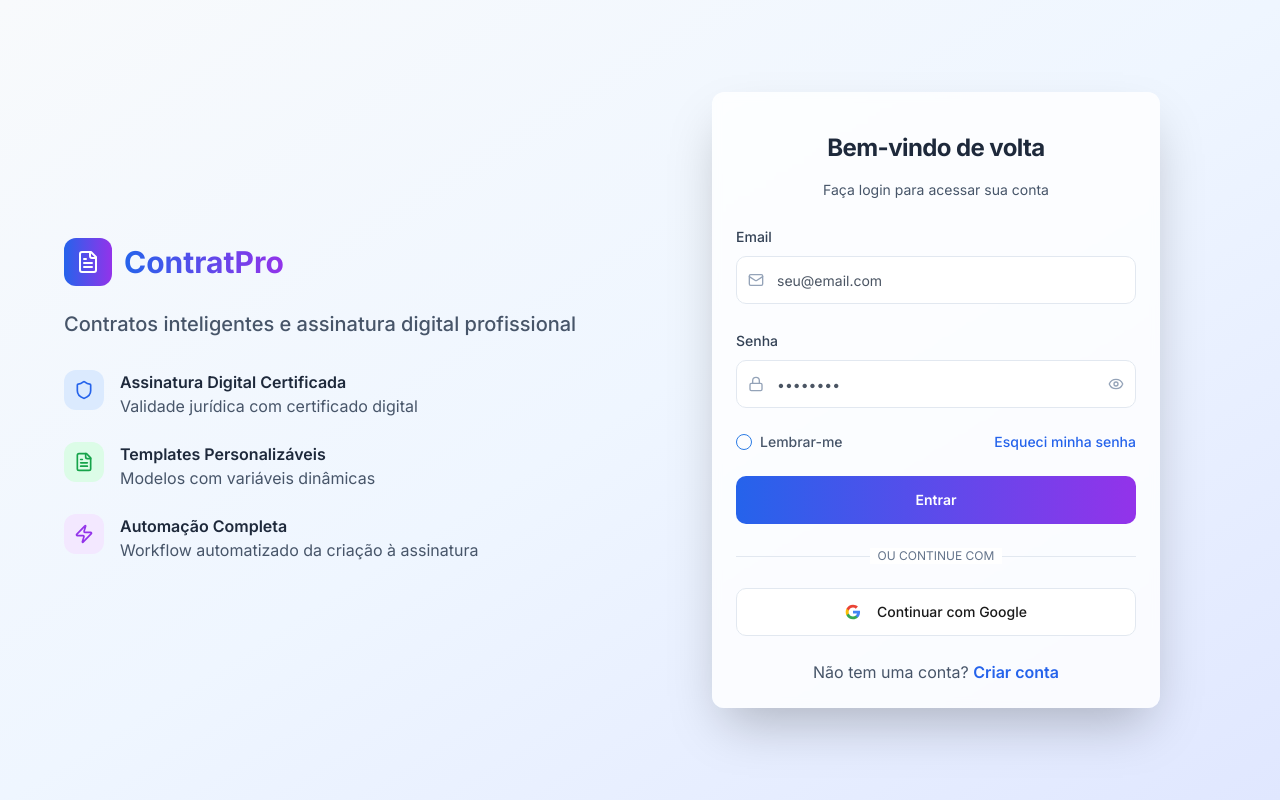
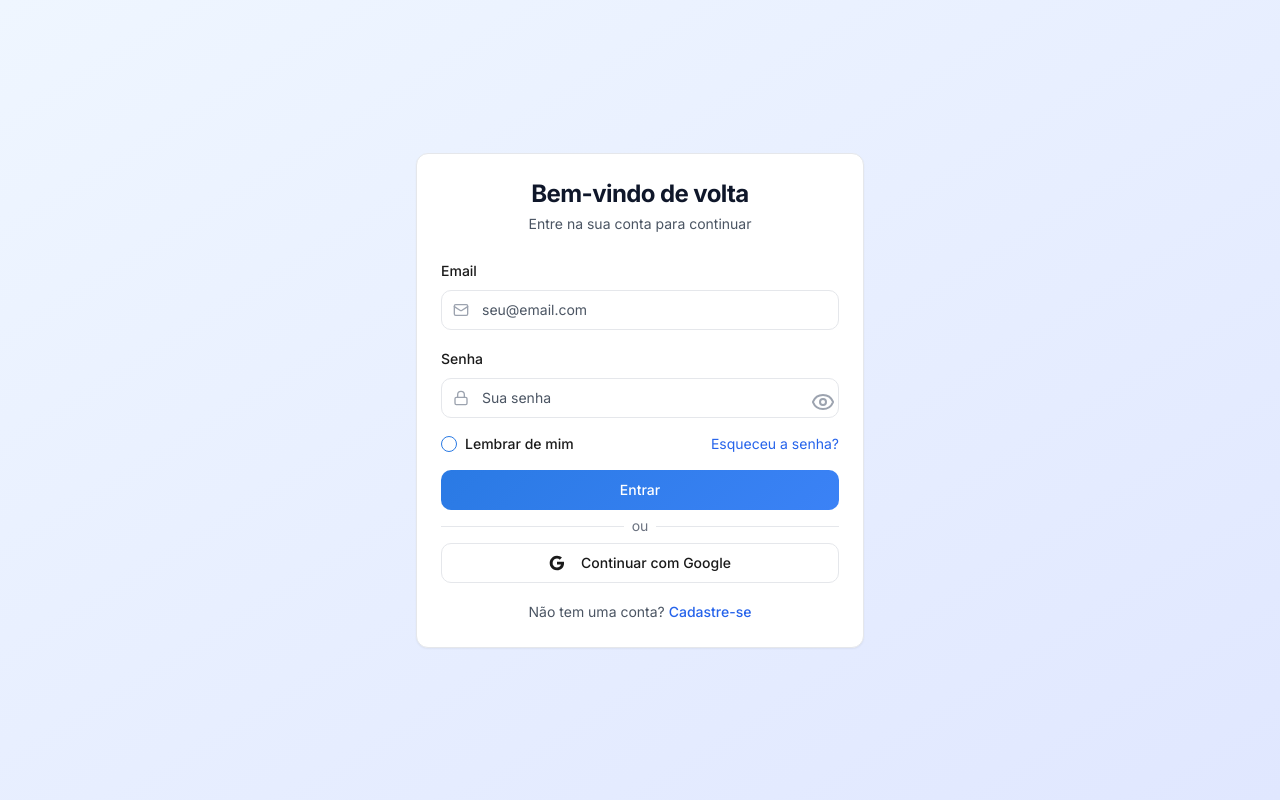
Before and after one commit to xCONEx/Creatorly.ContratPro, a React (Vite) app: page /login in a window 1280 px wide. Built offline with nearby package versions, Linux system fonts and the light colour scheme.

Commit message:
Update Login.tsx

```diff
--- a/src/pages/Login.tsx
+++ b/src/pages/Login.tsx
@@ -1,33 +1,37 @@
 
-import React, { useState, useEffect } from 'react';
-import { useNavigate, Link } from 'react-router-dom';
+import React, { useState } from 'react';
+import { Link, useNavigate } from 'react-router-dom';
 import { Button } from '@/components/ui/button';
 import { Input } from '@/components/ui/input';
 import { Label } from '@/components/ui/label';
+import { Card, CardContent, CardDescription, CardHeader, CardTitle } from '@/components/ui/card';
 import { Checkbox } from '@/components/ui/checkbox';
-import { Card, CardContent, CardDescription, CardHeader, CardTitle } from '@/components/ui/card';
-import { Eye, EyeOff, Mail, Lock, FileText, Shield, Zap } from 'lucide-react';
+import { Separator } from '@/components/ui/separator';
 import { useAuth } from '@/hooks/useAuth';
 import { toast } from '@/hooks/use-toast';
+import { Eye, EyeOff, Mail, Lock, Loader2 } from 'lucide-react';
 
 const Login = () => {
   const [email, setEmail] = useState('');
   const [password, setPassword] = useState('');
+  const [rememberMe, setRememberMe] = useState(false);
   const [showPassword, setShowPassword] = useState(false);
-  const [rememberMe, setRememberMe] = useState(false);
   const [isLoading, setIsLoading] = useState(false);
+  const { signIn, signInWithGoogle } = useAuth();
   const navigate = useNavigate();
-  const { signIn, signInWithGoogle, user, loading } = useAuth();
 
-  // Redirecionar se já estiver logado
-  useEffect(() => {
-    if (!loading && user) {
-      navigate('/dashboard');
+  const handleSubmit = async (e: React.FormEvent) => {
+    e.preventDefault();
+
+    if (!email || !password) {
+      toast({
+        title: "Campos obrigatórios",
+        description: "Por favor, preencha email e senha.",
+        variant: "destructive",
+      });
+      return;
     }
-  }, [user, loading, navigate]);
 
-  const handleLogin = async (e: React.FormEvent) => {
-    e.preventDefault();
     setIsLoading(true);
 
     try {
@@ -37,182 +41,100 @@ const Login = () => {
         console.error('Login error:', error);
         toast({
           title: "Erro no login",
-          description: error.message === 'Invalid login credentials'
-            ? 'Email ou senha incorretos'
-            : error.message,
+          description: error.message || "Credenciais inválidas. Verifique seu email e senha.",
           variant: "destructive",
         });
-        setIsLoading(false);
       } else {
         toast({
-          title: "Login realizado com sucesso!",
-          description: "Redirecionando...",
+          title: "Login realizado!",
+          description: "Bem-vindo de volta ao ContratPro.",
         });
-        // Não definir loading como false aqui pois o redirect vai acontecer
+        navigate('/dashboard');
       }
     } catch (error) {
-      console.error('Login error:', error);
+      console.error('Unexpected error:', error);
       toast({
-        title: "Erro",
-        description: "Ocorreu um erro inesperado",
+        title: "Erro inesperado",
+        description: "Ocorreu um erro. Tente novamente.",
         variant: "destructive",
       });
+    } finally {
       setIsLoading(false);
     }
   };
 
-  const handleGoogleLogin = async () => {
+  const handleGoogleSignIn = async () => {
     setIsLoading(true);
-
     try {
       const { error } = await signInWithGoogle();
-
       if (error) {
-        console.error('Google login error:', error);
+        console.error('Google sign in error:', error);
         toast({
-          title: "Erro no login com Google",
-          description: error.message,
+          title: "Erro no login",
+          description: "Não foi possível fazer login com Google. Tente novamente.",
           variant: "destructive",
         });
-        setIsLoading(false);
       }
-      // Não definir loading como false aqui pois o redirect vai acontecer
     } catch (error) {
-      console.error('Google login error:', error);
+      console.error('Unexpected Google sign in error:', error);
       toast({
-        title: "Erro",
-        description: "Ocorreu um erro inesperado",
+        title: "Erro inesperado",
+        description: "Ocorreu um erro. Tente novamente.",
         variant: "destructive",
       });
+    } finally {
       setIsLoading(false);
     }
   };
 
-  const handleForgotPassword = () => {
-    toast({
-      title: "Recuperação de senha",
-      description: "Funcionalidade em desenvolvimento",
-    });
-  };
-
-  // Mostrar loading enquanto verifica autenticação
-  if (loading) {
   return (
-      <div className="min-h-screen bg-gradient-to-br from-slate-50 via-blue-50 to-indigo-100 flex items-center justify-center">
-        <div className="w-8 h-8 border-4 border-blue-600 border-t-transparent rounded-full animate-spin" />
-      </div>
-    );
-  }
-
-  return (
-    <div className="min-h-screen bg-gradient-to-br from-slate-50 via-blue-50 to-indigo-100 flex items-center justify-center p-4">
-      <div className="w-full max-w-6xl grid lg:grid-cols-2 gap-8 items-center">
-        {/* Left side - Branding */}
-        <div className="hidden lg:block space-y-8">
-          <div className="space-y-6">
-            <div className="flex items-center space-x-3">
-              <div className="w-12 h-12 bg-gradient-to-r from-blue-600 to-purple-600 rounded-xl flex items-center justify-center">
-                <FileText className="w-6 h-6 text-white" />
-              </div>
-              <h1 className="text-3xl font-bold bg-gradient-to-r from-blue-600 to-purple-600 bg-clip-text text-transparent">
-                ContratPro
-              </h1>
-            </div>
-            <p className="text-xl text-slate-600 font-medium">
-              Contratos inteligentes e assinatura digital profissional
-            </p>
-          </div>
-
-          <div className="space-y-6">
-            <div className="flex items-start space-x-4">
-              <div className="w-10 h-10 bg-blue-100 rounded-lg flex items-center justify-center flex-shrink-0">
-                <Shield className="w-5 h-5 text-blue-600" />
-              </div>
-              <div>
-                <h3 className="font-semibold text-slate-800">Assinatura Digital Certificada</h3>
-                <p className="text-slate-600">Validade jurídica com certificado digital</p>
-              </div>
-            </div>
-
-            <div className="flex items-start space-x-4">
-              <div className="w-10 h-10 bg-green-100 rounded-lg flex items-center justify-center flex-shrink-0">
-                <FileText className="w-5 h-5 text-green-600" />
-              </div>
-              <div>
-                <h3 className="font-semibold text-slate-800">Templates Personalizáveis</h3>
-                <p className="text-slate-600">Modelos com variáveis dinâmicas</p>
-              </div>
-            </div>
-
-            <div className="flex items-start space-x-4">
-              <div className="w-10 h-10 bg-purple-100 rounded-lg flex items-center justify-center flex-shrink-0">
-                <Zap className="w-5 h-5 text-purple-600" />
-              </div>
-              <div>
-                <h3 className="font-semibold text-slate-800">Automação Completa</h3>
-                <p className="text-slate-600">Workflow automatizado da criação à assinatura</p>
-              </div>
-            </div>
-          </div>
-        </div>
-
-        {/* Right side - Login Form */}
-        <Card className="w-full max-w-md mx-auto shadow-2xl border-0 bg-white/80 backdrop-blur-sm">
-          <CardHeader className="space-y-4 text-center">
-            <div className="lg:hidden flex items-center justify-center space-x-3 mb-4">
-              <div className="w-10 h-10 bg-gradient-to-r from-blue-600 to-purple-600 rounded-xl flex items-center justify-center">
-                <FileText className="w-5 h-5 text-white" />
-              </div>
-              <h1 className="text-2xl font-bold bg-gradient-to-r from-blue-600 to-purple-600 bg-clip-text text-transparent">
-                ContratPro
-              </h1>
-            </div>
-            <CardTitle className="text-2xl font-bold text-slate-800">Bem-vindo de volta</CardTitle>
-            <CardDescription className="text-slate-600">
-              Faça login para acessar sua conta
+    <div className="min-h-screen bg-gradient-to-br from-blue-50 to-indigo-100 flex items-center justify-center p-4">
+      <Card className="w-full max-w-md">
+        <CardHeader className="space-y-1">
+          <CardTitle className="text-2xl font-bold text-center">
+            Bem-vindo de volta
+          </CardTitle>
+          <CardDescription className="text-center">
+            Entre na sua conta para continuar
           </CardDescription>
         </CardHeader>
-
-          <CardContent>
-            <form onSubmit={handleLogin} className="space-y-6">
+        <CardContent className="space-y-4">
+          <form onSubmit={handleSubmit} className="space-y-4">
             <div className="space-y-2">
-                <Label htmlFor="email" className="text-slate-700">Email</Label>
+              <Label htmlFor="email">Email</Label>
               <div className="relative">
-                  <Mail className="absolute left-3 top-1/2 transform -translate-y-1/2 w-4 h-4 text-slate-400" />
+                <Mail className="absolute left-3 top-3 h-4 w-4 text-gray-400" />
                 <Input
                   id="email"
                   type="email"
                   placeholder="seu@email.com"
                   value={email}
                   onChange={(e) => setEmail(e.target.value)}
-                    className="pl-10 h-12 border-slate-200 focus:border-blue-500 transition-colors"
+                  className="pl-10"
                   required
-                    disabled={isLoading}
                 />
               </div>
             </div>
 
             <div className="space-y-2">
-                <Label htmlFor="password" className="text-slate-700">Senha</Label>
+              <Label htmlFor="password">Senha</Label>
               <div className="relative">
-                  <Lock className="absolute left-3 top-1/2 transform -translate-y-1/2 w-4 h-4 text-slate-400" />
+                <Lock className="absolute left-3 top-3 h-4 w-4 text-gray-400" />
                 <Input
                   id="password"
-                    type={showPassword ? 'text' : 'password'}
-                    placeholder="••••••••"
+                  type={showPassword ? "text" : "password"}
+                  placeholder="Sua senha"
                   value={password}
                   onChange={(e) => setPassword(e.target.value)}
-                    className="pl-10 pr-10 h-12 border-slate-200 focus:border-blue-500 transition-colors"
+                  className="pl-10 pr-10"
                   required
-                    disabled={isLoading}
                 />
                 <button
                   type="button"
                   onClick={() => setShowPassword(!showPassword)}
-                    className="absolute right-3 top-1/2 transform -translate-y-1/2 text-slate-400 hover:text-slate-600 transition-colors"
-                    disabled={isLoading}
+                  className="absolute right-3 top-3 h-4 w-4 text-gray-400 hover:text-gray-600"
                 >
-                    {showPassword ? <EyeOff className="w-4 h-4" /> : <Eye className="w-4 h-4" />}
+                  {showPassword ? <EyeOff /> : <Eye />}
                 </button>
               </div>
             </div>
@@ -222,72 +144,84 @@ const Login = () => {
                 <Checkbox
                   id="remember"
                   checked={rememberMe}
-                    onCheckedChange={setRememberMe}
-                    disabled={isLoading}
+                  onCheckedChange={(checked) => setRememberMe(checked === true)}
                 />
-                  <Label htmlFor="remember" className="text-sm text-slate-600 cursor-pointer">
-                    Lembrar-me
+                <Label htmlFor="remember" className="text-sm">
+                  Lembrar de mim
                 </Label>
               </div>
-                <button
-                  type="button"
-                  onClick={handleForgotPassword}
-                  className="text-sm text-blue-600 hover:text-blue-700 font-medium transition-colors"
+              <Link
+                to="/forgot-password"
+                className="text-sm text-blue-600 hover:underline"
               >
-                  Esqueci minha senha
-                </button>
+                Esqueceu a senha?
+              </Link>
             </div>
 
             <Button
               type="submit"
-                className="w-full h-12 bg-gradient-to-r from-blue-600 to-purple-600 hover:from-blue-700 hover:to-purple-700 text-white font-semibold transition-all duration-200 transform hover:scale-[1.02]"
+              className="w-full gradient-primary text-white"
               disabled={isLoading}
             >
               {isLoading ? (
-                  <div className="flex items-center space-x-2">
-                    <div className="w-4 h-4 border-2 border-white border-t-transparent rounded-full animate-spin" />
-                    <span>Entrando...</span>
-                  </div>
+                <>
+                  <Loader2 className="mr-2 h-4 w-4 animate-spin" />
+                  Entrando...
+                </>
               ) : (
                 'Entrar'
               )}
             </Button>
+          </form>
 
           <div className="relative">
-                <div className="absolute inset-0 flex items-center">
-                  <span className="w-full border-t border-slate-200" />
-                </div>
-                <div className="relative flex justify-center text-xs uppercase">
-                  <span className="bg-white px-2 text-slate-500">Ou continue com</span>
+            <Separator />
+            <div className="absolute inset-0 flex items-center justify-center">
+              <span className="bg-white px-2 text-sm text-gray-500">ou</span>
             </div>
           </div>
 
           <Button
-                type="button"
             variant="outline"
-                className="w-full h-12 border-slate-200 hover:bg-slate-50"
-                onClick={handleGoogleLogin}
+            onClick={handleGoogleSignIn}
+            className="w-full"
             disabled={isLoading}
           >
-                <svg className="w-5 h-5 mr-2" viewBox="0 0 24 24">
-                  <path fill="#4285F4" d="M22.56 12.25c0-.78-.07-1.53-.2-2.25H12v4.26h5.92c-.26 1.37-1.04 2.53-2.21 3.31v2.77h3.57c2.08-1.92 3.28-4.74 3.28-8.09z"/>
-                  <path fill="#34A853" d="M12 23c2.97 0 5.46-.98 7.28-2.66l-3.57-2.77c-.98.66-2.23 1.06-3.71 1.06-2.86 0-5.29-1.93-6.16-4.53H2.18v2.84C3.99 20.53 7.7 23 12 23z"/>
-                  <path fill="#FBBC05" d="M5.84 14.09c-.22-.66-.35-1.36-.35-2.09s.13-1.43.35-2.09V7.07H2.18C1.43 8.55 1 10.22 1 12s.43 3.45 1.18 4.93l2.85-2.22.81-.62z"/>
-                  <path fill="#EA4335" d="M12 5.38c1.62 0 3.06.56 4.21 1.64l3.15-3.15C17.45 2.09 14.97 1 12 1 7.7 1 3.99 3.47 2.18 7.07l3.66 2.84c.87-2.6 3.3-4.53 6.16-4.53z"/>
+            {isLoading ? (
+              <Loader2 className="mr-2 h-4 w-4 animate-spin" />
+            ) : (
+              <svg className="mr-2 h-4 w-4" viewBox="0 0 24 24">
+                <path
+                  fill="currentColor"
+                  d="M22.56 12.25c0-.78-.07-1.53-.2-2.25H12v4.26h5.92c-.26 1.37-1.04 2.53-2.21 3.31v2.77h3.57c2.08-1.92 3.28-4.74 3.28-8.09z"
+                />
+                <path
+                  fill="currentColor"
+                  d="M12 23c2.97 0 5.46-.98 7.28-2.66l-3.57-2.77c-.98.66-2.23 1.06-3.71 1.06-2.86 0-5.29-1.93-6.16-4.53H2.18v2.84C3.99 20.53 7.7 23 12 23z"
+                />
+                <path
+                  fill="currentColor"
+                  d="M5.84 14.09c-.22-.66-.35-1.36-.35-2.09s.13-1.43.35-2.09V7.07H2.18C1.43 8.55 1 10.22 1 12s.43 3.45 1.18 4.93l2.85-2.22.81-.62z"
+                />
+                <path
+                  fill="currentColor"
+                  d="M12 5.38c1.62 0 3.06.56 4.21 1.64l3.15-3.15C17.45 2.09 14.97 1 12 1 7.7 1 3.99 3.47 2.18 7.07l3.66 2.84c.87-2.6 3.3-4.53 6.16-4.53z"
+                />
               </svg>
+            )}
             Continuar com Google
           </Button>
 
-              <div className="text-center text-slate-600">
+          <div className="text-center">
+            <span className="text-sm text-gray-600">
               Não tem uma conta?{' '}
-                <Link to="/register" className="text-blue-600 hover:text-blue-700 font-semibold transition-colors">
-                  Criar conta
+              <Link to="/register" className="text-blue-600 hover:underline font-medium">
+                Cadastre-se
               </Link>
+            </span>
           </div>
-            </form>
         </CardContent>
       </Card>
-      </div>
     </div>
   );
 };
```
Lines whose indentation alone changed are shown as unchanged.
